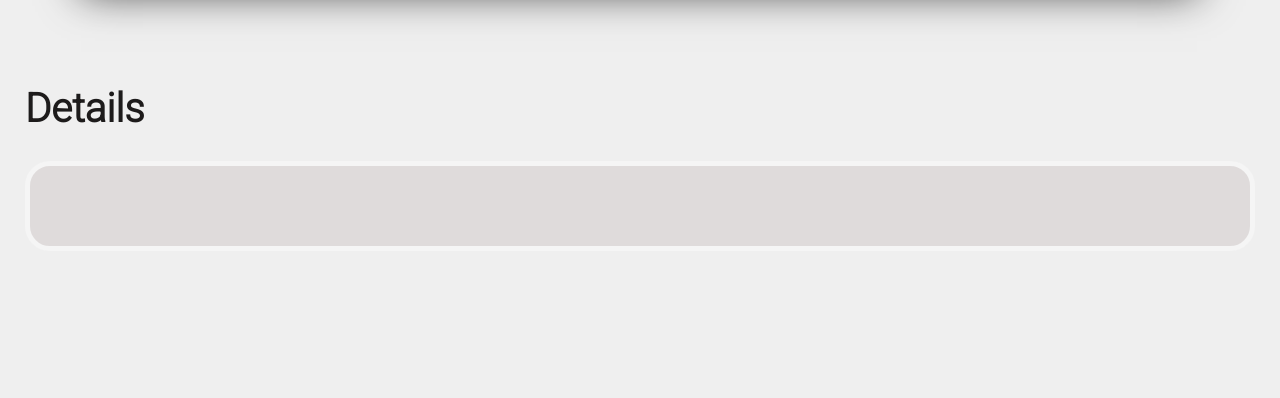
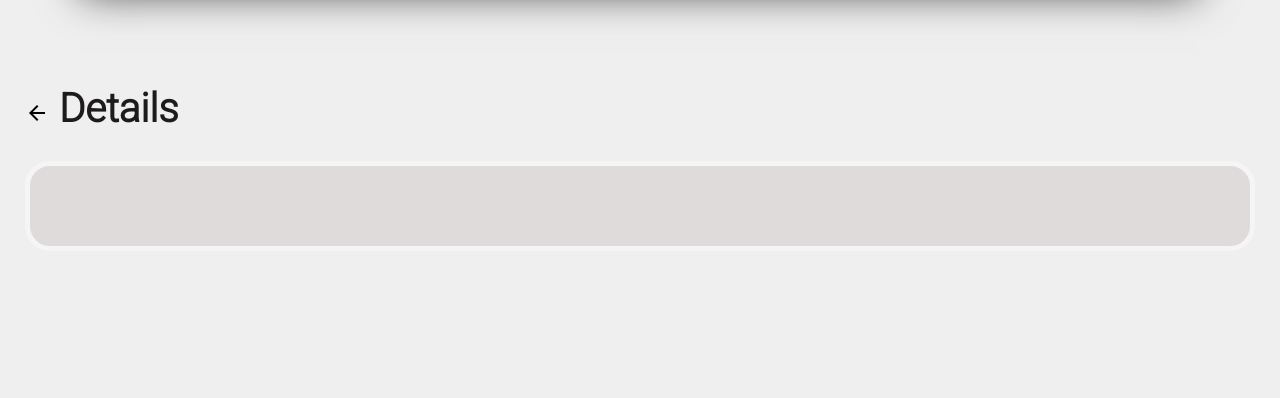
Before and after one commit to AlessiaCiarla/BC2023, a website: page Dataset/Bioproject/Details/bioproject-detail.html in a window 1280 px wide. Shown: the part 295-693 px from the top of the page. Drawn offline with nearby package versions, Linux system fonts and the light colour scheme.

Commit message:
messo button details e collegamento

```diff
--- a/Dataset/Bioproject/Details/bioproject-detail.css
+++ b/Dataset/Bioproject/Details/bioproject-detail.css
@@ -18,6 +18,9 @@ body {
     width: auto;
     padding-left: 0px;
     max-width: 1230px;
+    display: flex;
+    align-items: center;
+    gap: 10px;
 }
 
 #sfondo2 {
@@ -39,3 +42,19 @@ body {
     border: 5px solid whitesmoke;
     text-align: center;
 }
+
+.back {
+    border: none;
+    transform: scale(1);
+    transition: 0.3s ease-in-out;
+    display: flex;
+    align-items: center;
+}
+
+.back:hover {
+    background-color: rgb(169, 176, 182);
+    -webkit-transform: scale(1.1);
+    transform: scale(1.1);
+    color: white;
+    border-radius: 25px;
+}
--- a/Dataset/Bioproject/Details/bioproject-detail.html
+++ b/Dataset/Bioproject/Details/bioproject-detail.html
@@ -10,6 +10,7 @@
     <script src="https://cdn.jsdelivr.net/npm/bootstrap@5.0.1/dist/js/bootstrap.min.js"
         integrity="sha384-Atwg2Pkwv9vp0ygtn1JAojH0nYbwNJLPhwyoVbhoPwBhjQPR5VtM2+xf0Uwh9KtT"
         crossorigin="anonymous"></script>
+    <link rel="stylesheet" href="https://fonts.googleapis.com/icon?family=Material+Icons">
 
     <link rel="stylesheet" href="./bioproject-detail.css" />
 
@@ -23,7 +24,12 @@
     <div id="spazio_vuoto"></div>
 
     <div class="container" id="sfondo3">
-        <div class="row">
+        <div style=" display: flex; align-items: center;">
+            <button title="Go back" class="back" onclick="clickButton()">
+                <i class="material-icons">arrow_back</i>
+            </button>
+        </div>
+        <div>
             <h1><strong>Details</strong></h1>
         </div>
     </div>
@@ -41,6 +47,12 @@
 
     <!--barra in basso conclusiva= footer-->
     <div id="footerContainer"></div>
+
+    <script>
+        function clickButton() {
+            window.location.href = '../bioproject-table.html';
+        }
+    </script>
 </body>
 
 </html>
```
Also changed, not shown: Dataset/Bioproject/bioproject-table.css (+22 -0 lines), Dataset/Bioproject/bioproject-table.html (+8 -1 lines).
